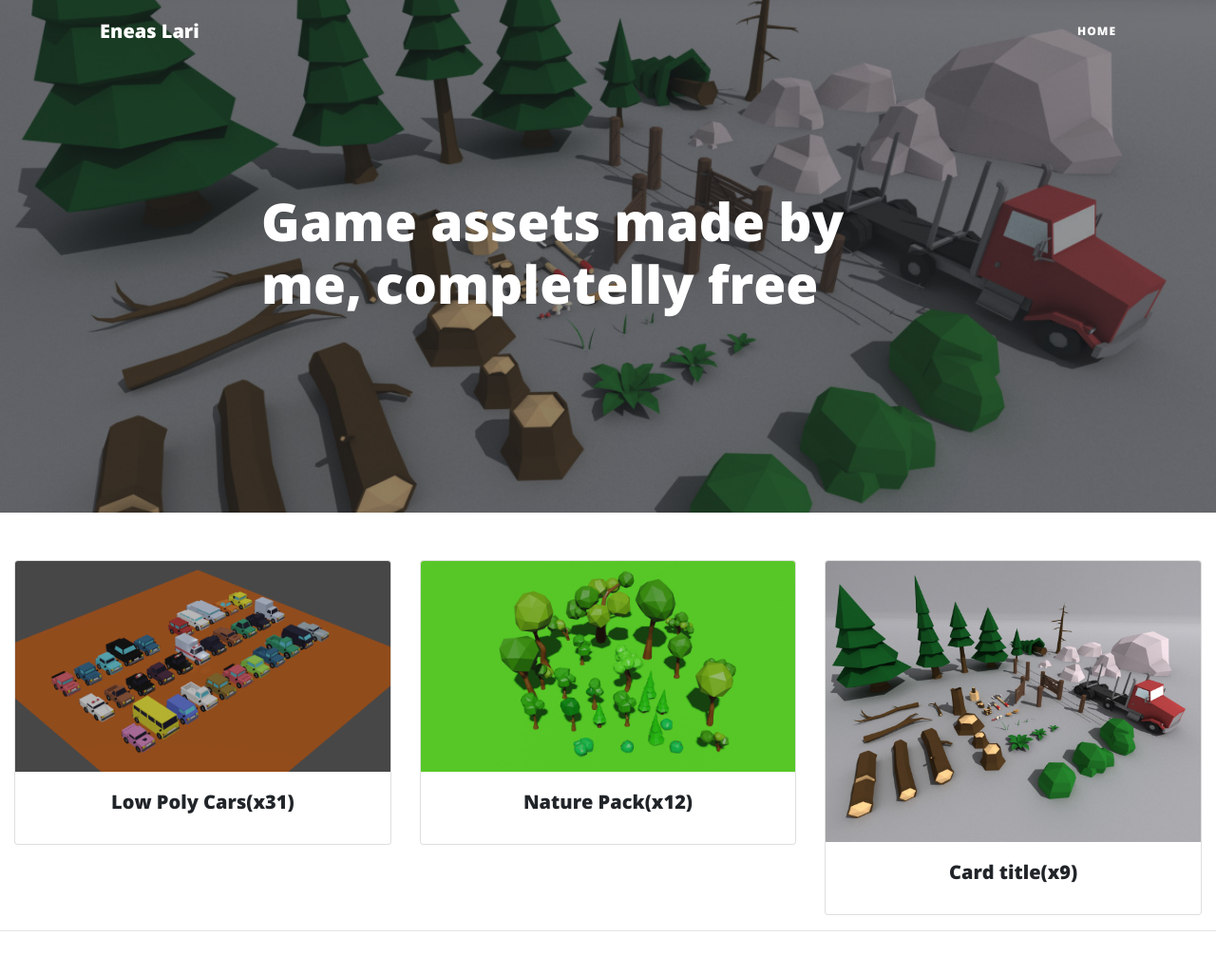
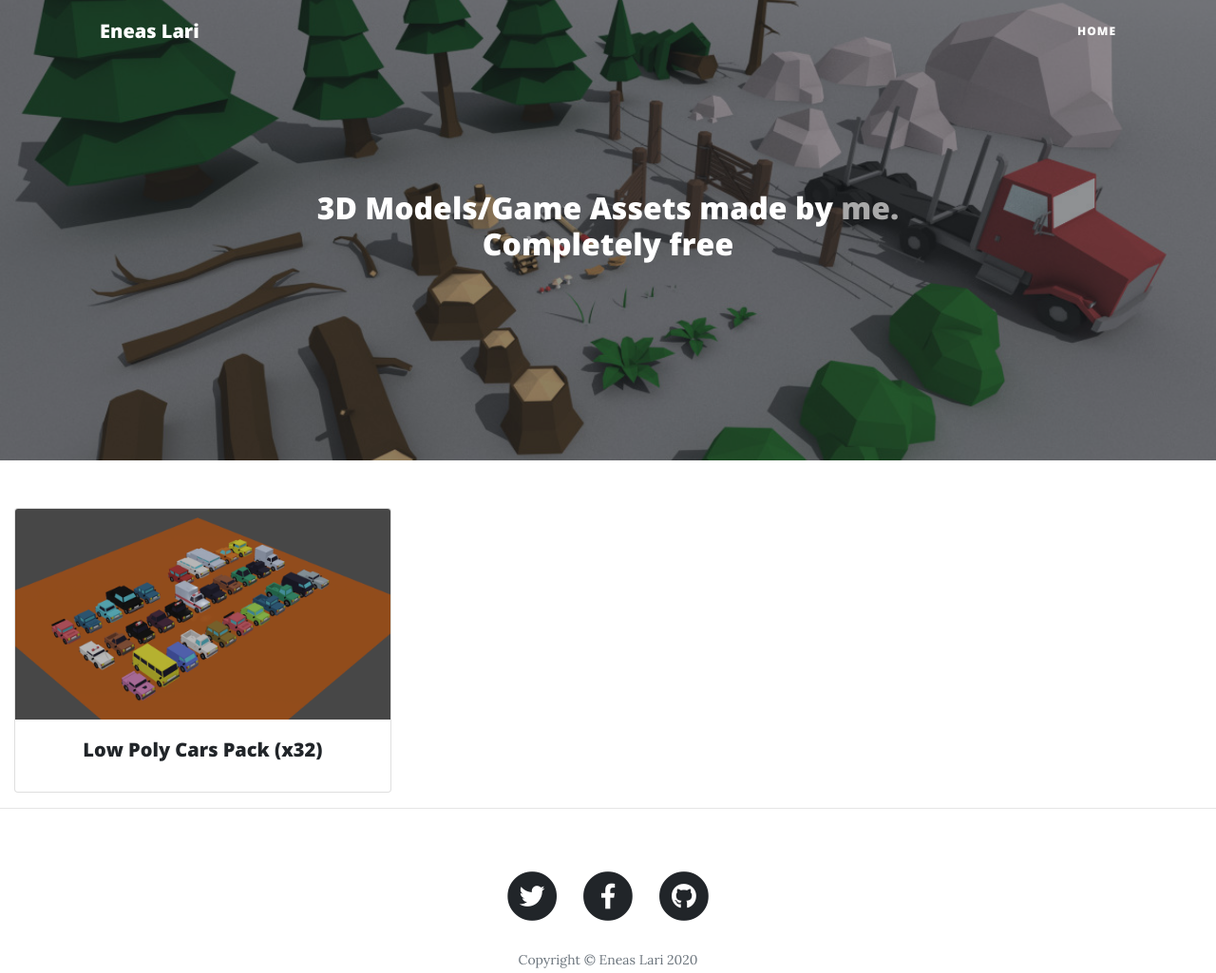
Before and after one commit to EneasLari/EneasLari.github.io, a plain HTML site: page 3dmodels.html in a window 1280 px wide. Shown: the top 1025 px of the page at 95% size. Drawn offline with nearby package versions, Linux system fonts and the light colour scheme.

```diff
--- a/3dmodels.html
+++ b/3dmodels.html
@@ -8,7 +8,7 @@
   <meta name="description" content="">
   <meta name="author" content="">
 
-  <title>Free Game Assets</title>
+  <title>Free 3D Models/Game Assets</title>
   <link rel="icon"
     href="https://emojipedia-us.s3.dualstack.us-west-1.amazonaws.com/thumbs/160/twitter/259/peace-symbol_262e.png"
     type="image/icon type">
@@ -69,8 +69,8 @@
     <div class="container">
       <div class="row">
         <div class="col-lg-8 col-md-10 mx-auto">
-          <div class="post-heading">
-            <h1>Game assets made by me, completelly free</h1>
+          <div class="post-heading text-center">
+            <h2>3D Models/Game Assets made by <a href="https://eneaslari.github.io/" style="color:darkgray;">me.</a><br>Completely free</h2>
           </div>
         </div>
       </div>
@@ -87,12 +87,12 @@
             <img class="card-img-top" src="img/carspack.png" alt="Card image cap">
           </a>
           <div class="card-body">
-            <h5 class="card-title" style="text-align: center;">Low Poly Cars(x31)</h5>
+            <h5 class="card-title" style="text-align: center;">Low Poly Cars Pack (x32)</h5>
           </div>
         </div>
       </div>
 
-      <div class="col-md-4">
+      <!-- <div class="col-md-4">
         <div class="card">
           <a href="">
             <img class="card-img-top" src="img/naturepack.png" alt="Card image cap">
@@ -112,7 +112,7 @@
             <h5 class="card-title" style="text-align: center;">Card title(x9)</h5>
           </div>
         </div>
-      </div>
+      </div> -->
 
     </div>
   </div>
```
Also changed, not shown: img/3dmodels.jpg, img/products.jpg, 1 other file.
